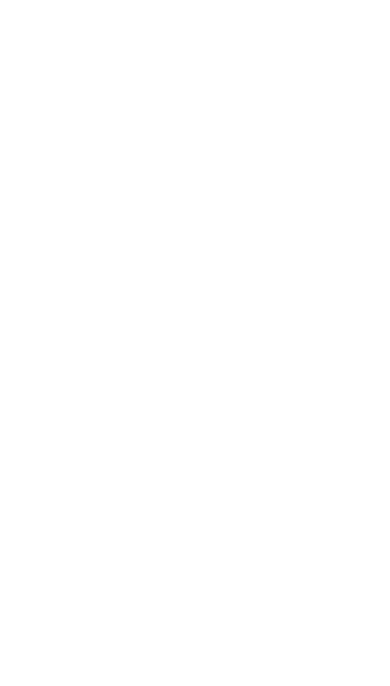
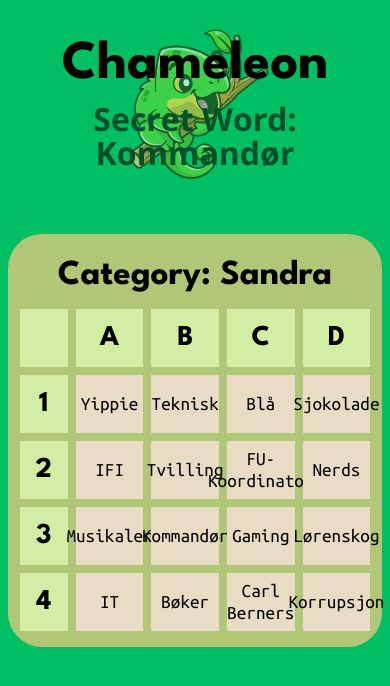
Before and after one commit to CookieTheDevil/chameleon, a website: page public/game.html in a window 390 px wide. Drawn offline with nearby package versions, Linux system fonts and the light colour scheme.

```diff
--- /dev/null
+++ b/public/css/game.css
@@ -0,0 +1,94 @@
+.game-page {
+    width: min(1200px, 94vw);
+    margin-inline: auto;
+    padding-bottom: 30px;
+}
+
+.game-role-line {
+    margin-top: 10px;
+
+    color: #005029;
+    font-family: var(--subheading-font);
+    font-size: clamp(2rem, 4vw, 3.4rem);
+    font-weight: 700;
+    text-align: center;
+}
+
+.game-board-panel {
+    margin: 24px auto 0;
+    padding: 18px 22px 22px;
+
+    background-color: var(--section-color);
+    border-radius: 34px;
+}
+
+.game-category-title {
+    margin: 0 0 16px;
+
+    font-family: var(--heading-font);
+    font-size: clamp(2.2rem, 4vw, 3.6rem);
+    text-align: center;
+}
+
+.board-grid {
+    display: grid;
+    grid-template-columns: clamp(56px, 8vw, 84px) repeat(4, minmax(0, 1fr));
+    gap: 14px;
+}
+
+.board-cell {
+    min-height: clamp(64px, 10vw, 88px);
+    padding: 10px;
+
+    display: flex;
+    justify-content: center;
+    align-items: center;
+    text-align: center;
+
+    font-family: var(--general-font);
+    font-size: clamp(1rem, 2vw, 2.25rem);
+    line-height: 1.15;
+}
+
+.board-corner,
+.board-col-header,
+.board-row-header {
+    background-color: #d3eda4;
+}
+
+.board-col-header,
+.board-row-header {
+    font-family: var(--heading-font);
+    font-size: clamp(1.8rem, 3vw, 2.6rem);
+    font-weight: 700;
+}
+
+.board-word {
+    background-color: #e8dcc4;
+}
+
+@media (max-width: 800px) {
+    .game-page {
+        width: min(96vw, 700px);
+    }
+
+    .game-board-panel {
+        padding: 14px 12px 16px;
+    }
+
+    .board-grid {
+        gap: 8px;
+        grid-template-columns: 48px repeat(4, minmax(0, 1fr));
+    }
+
+    .board-cell {
+        min-height: 58px;
+        padding: 6px;
+        font-size: 1.2rem;
+    }
+
+    .board-col-header,
+    .board-row-header {
+        font-size: 1.8rem;
+    }
+}
--- a/public/game.html
+++ b/public/game.html
@@ -0,0 +1,46 @@
+<!DOCTYPE html>
+<html>
+    <head>
+        <meta charset="utf-8">
+        <title>Chameleon</title>
+        <meta name="viewport" content="width=device-width, initial-scale=1">
+
+        <link rel="stylesheet" href="css/styles.css">
+        <link rel="stylesheet" href="css/game.css">
+
+        <link
+            href="https://fonts.googleapis.com/css2?family=League+Spartan:wght@400;600;700&family=Open+Sans:wght@400;600;700&family=Ubuntu+Mono:wght@400;700&display=swap"
+            rel="stylesheet"
+        >
+    </head>
+    <body>
+        <main class="game-page">
+            <header class="site-header">
+                <img
+                    class="header-chameleon"
+                    src="images/chameleonNBG.svg"
+                    alt="Green chameleon sitting on a branch"
+                >
+
+                <div class="header-content">
+                    <h1>Chameleon</h1>
+                    <h2 id="role-line" class="game-role-line">
+                        Loading...
+                    </h2>
+                </div>
+            </header>
+
+            <section class="game-board-panel">
+                <h3 id="category-title" class="game-category-title">
+                    Category: Loading...
+                </h3>
+
+                <div id="board-grid" class="board-grid">
+                    <!-- Filled by JavaScript -->
+                </div>
+            </section>
+        </main>
+
+        <script src="js/game.js" defer></script>
+    </body>
+</html>
--- /dev/null
+++ b/public/js/game.js
@@ -0,0 +1,70 @@
+const roleLine = document.querySelector("#role-line");
+const categoryTitle = document.querySelector("#category-title");
+const boardGrid = document.querySelector("#board-grid");
+
+const columnLabels = ["A", "B", "C", "D"];
+const rowLabels = ["1", "2", "3", "4"];
+
+function createCell(text, className) {
+    const cell = document.createElement("div");
+    cell.className = `board-cell ${className}`;
+    cell.textContent = text;
+    return cell;
+}
+
+function renderBoard(boardWords) {
+    boardGrid.replaceChildren();
+
+    boardGrid.appendChild(createCell("", "board-corner"));
+
+    columnLabels.forEach(label => {
+        boardGrid.appendChild(
+            createCell(label, "board-col-header")
+        );
+    });
+
+    for (let row = 0; row < 4; row += 1) {
+        boardGrid.appendChild(
+            createCell(rowLabels[row], "board-row-header")
+        );
+
+        for (let col = 0; col < 4; col += 1) {
+            const index = row * 4 + col;
+            boardGrid.appendChild(
+                createCell(boardWords[index], "board-word")
+            );
+        }
+    }
+}
+
+function renderGame(state) {
+    categoryTitle.textContent =
+        `Category: ${state.categoryName}`;
+
+    if (state.isChameleon) {
+        roleLine.textContent =
+            "You are the Chameleon 🦎";
+    } else {
+        roleLine.textContent =
+            `Secret Word: ${state.secretWord}`;
+    }
+
+    renderBoard(state.boardWords);
+}
+
+/* Temporary test state */
+
+const testState = {
+    code: "XY2J7",
+    categoryName: "Sandra",
+    boardWords: [
+        "Yippie", "Teknisk", "Blå", "Sjokolade",
+        "IFI", "Tvilling", "FU-Koordinator", "Nerds",
+        "Musikaler", "Kommandør", "Gaming", "Lørenskog",
+        "IT", "Bøker", "Carl Berners", "Korrupsjon"
+    ],
+    secretWord: "Kommandør",
+    isChameleon: false
+};
+
+renderGame(testState);
```
Also changed, not shown: data/categories.json (added, +81 -0 lines), public/js/lobby.js (+50 -4 lines), public/lobby.html (+3 -20 lines), server.js (+72 -0 lines), public/data/categories.json (deleted).
